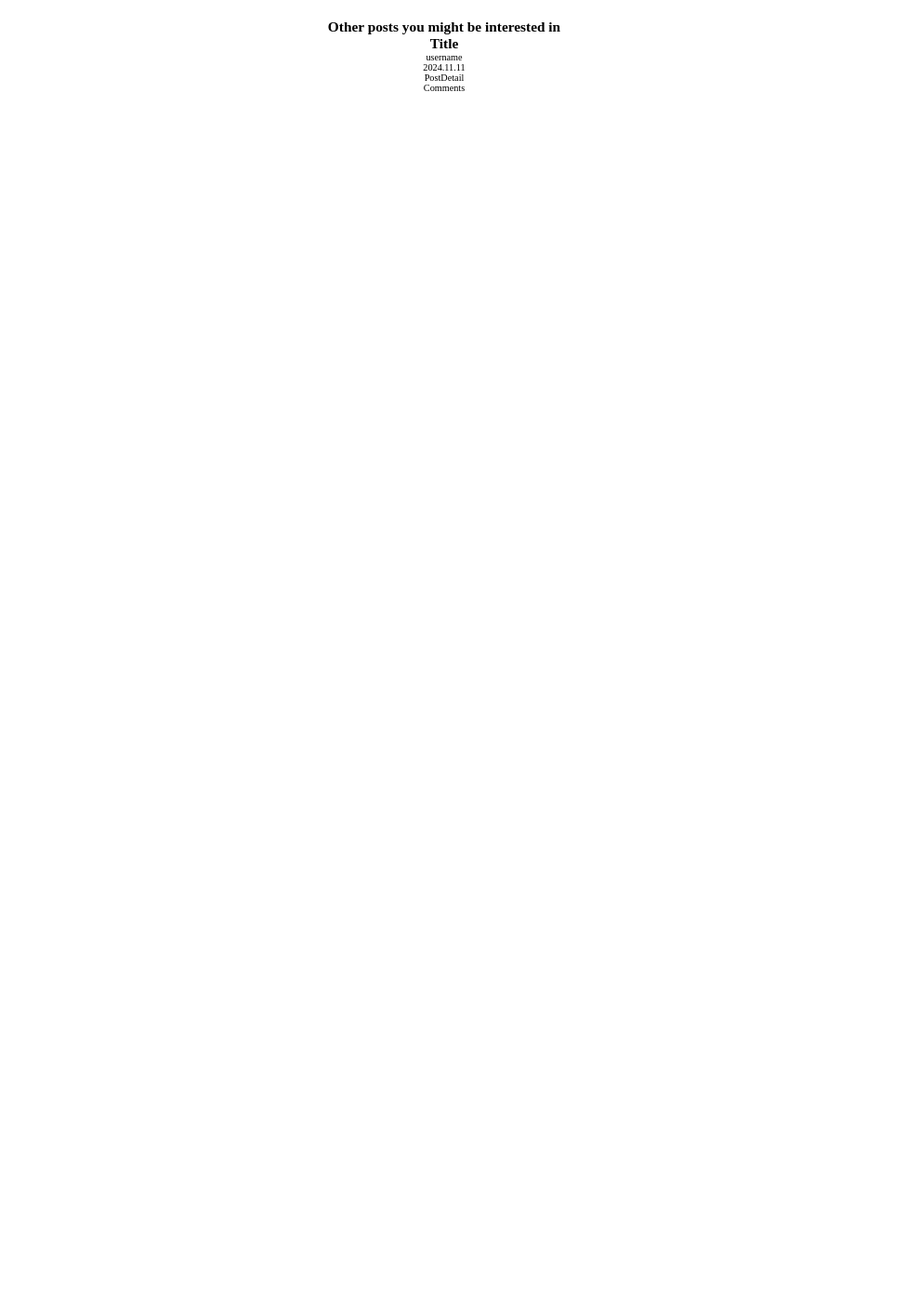
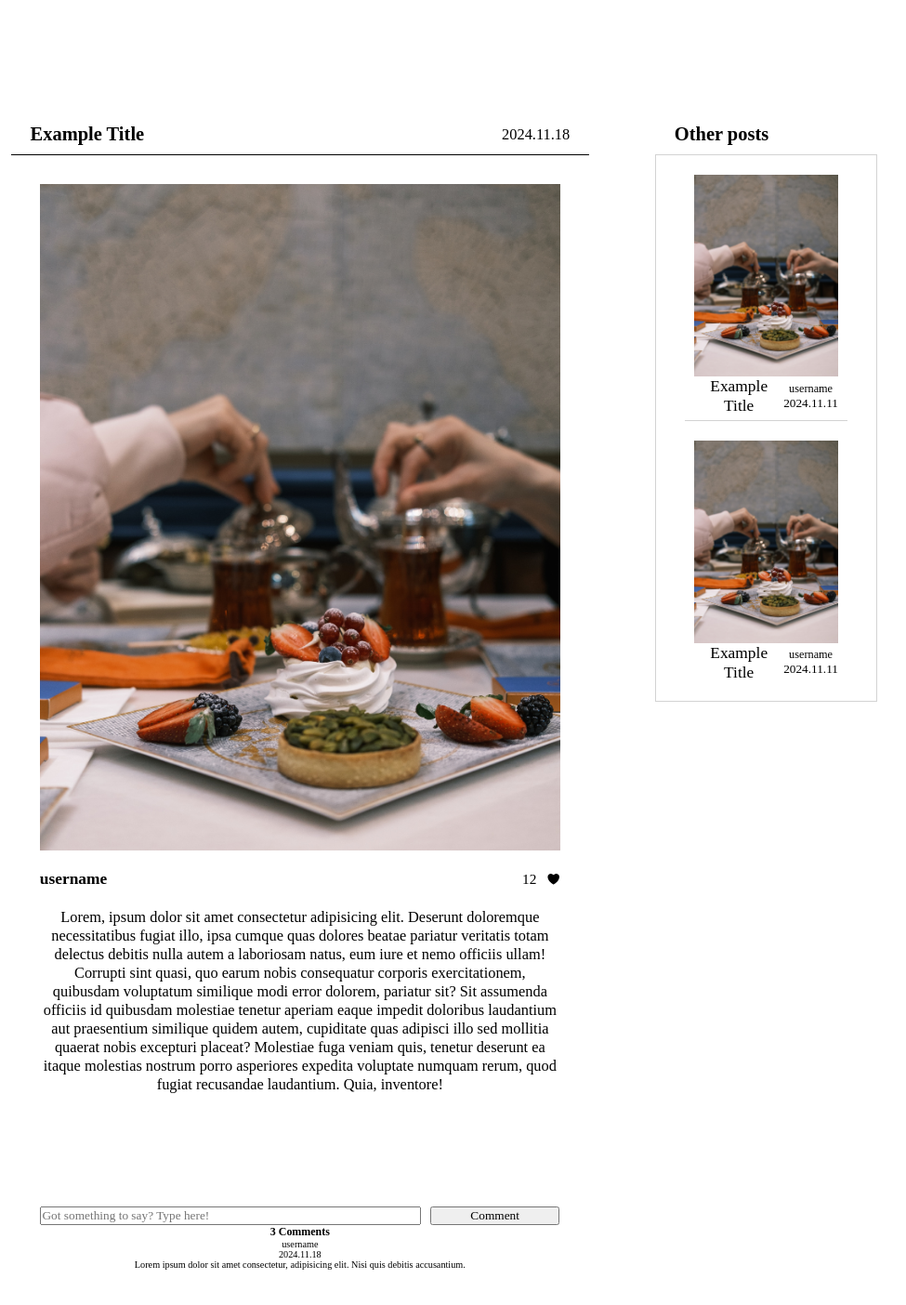
Before and after one commit to DevJennyKim/LifeLog-Client, a React (Vite) app: page /posts/1 in a window 1280 px wide. Shown: the top 1404 px of the page at 93% size, without its empty margins (162-1137 px from the left). Before the commit the page ends 800 px from the top, so only its background shows below. Built offline with nearby package versions, Linux system fonts and the light colour scheme; no server answers; a web font is replaced by a local one.

Commit message:
styiling comments

```diff
--- a/package.json
+++ b/package.json
@@ -14,6 +14,7 @@
     "dotenv": "^16.4.5",
     "react": "^18.3.1",
     "react-dom": "^18.3.1",
+    "react-icons": "^5.3.0",
     "react-router-dom": "^7.0.1",
     "sass": "^1.81.0",
     "sweetalert2": "^11.14.5",
--- a/src/components/Comments/Comments.jsx
+++ b/src/components/Comments/Comments.jsx
@@ -1,7 +1,36 @@
 import './Comments.scss';
 
 function Comments() {
-  return <div>Comments</div>;
+  return (
+    <div className="comments">
+      <form action="" className="comments__form">
+        <input
+          type="text"
+          className="comments__input"
+          placeholder="Got something to say? Type here!"
+          name="comment"
+        />
+        <button type="submit" className="comments__submit">
+          Comment
+        </button>
+      </form>
+      <div className="comments__list">
+        <h3 className="comments__title">3 Comments</h3>
+        <div className="comments__item-container">
+          <div className="comments__item">
+            <div className="comments__author">
+              <p className="comments__username">username</p>
+              <p className="comments__created-at">2024.11.18</p>
+            </div>
+            <p className="comments__item-comment">
+              Lorem ipsum dolor sit amet consectetur, adipisicing elit. Nisi
+              quis debitis accusantium.
+            </p>
+          </div>
+        </div>
+      </div>
+    </div>
+  );
 }
 
 export default Comments;
--- a/src/components/Comments/Comments.scss
+++ b/src/components/Comments/Comments.scss
@@ -0,0 +1,19 @@
+@use '../../style/partials/global' as *;
+@use '../../style/partials/mixins' as *;
+@use '../../style/partials/variables' as *;
+
+.comments {
+  margin: 4% 10% 10% 10%;
+  &__form {
+    display: flex;
+    justify-content: space-between;
+    padding: 0 1rem;
+    gap: 1rem;
+  }
+  &__input {
+    flex: 1.5;
+  }
+  &__submit {
+    flex: 0.5;
+  }
+}
--- a/src/components/PostDetail/PostDetail.jsx
+++ b/src/components/PostDetail/PostDetail.jsx
@@ -1,5 +1,41 @@
+import EgImg from '../../assets/images/5.png';
+import { IoHeart } from 'react-icons/io5';
 function PostDetail() {
-  return <div>PostDetail</div>;
+  return (
+    <div className="single-post">
+      <div className="single-post__container">
+        <div className="single-post__title-wrapper">
+          <h2 className="single-post__title">Example Title</h2>
+
+          <div className="single-post__date">2024.11.18</div>
+        </div>
+        <div className="single-post__post">
+          <img src={EgImg} alt="postImg" className="single-post__img" />
+          <div className="single-post__author">
+            <p className="single-post__username">username</p>
+            <div className="single-post__likes">
+              <p className="single-post__num-like">12</p>
+              <IoHeart className="single-post__like-icon" />
+            </div>
+          </div>
+          <p className="single-post__desc">
+            Lorem, ipsum dolor sit amet consectetur adipisicing elit. Deserunt
+            doloremque necessitatibus fugiat illo, ipsa cumque quas dolores
+            beatae pariatur veritatis totam delectus debitis nulla autem a
+            laboriosam natus, eum iure et nemo officiis ullam! Corrupti sint
+            quasi, quo earum nobis consequatur corporis exercitationem,
+            quibusdam voluptatum similique modi error dolorem, pariatur sit? Sit
+            assumenda officiis id quibusdam molestiae tenetur aperiam eaque
+            impedit doloribus laudantium aut praesentium similique quidem autem,
+            cupiditate quas adipisci illo sed mollitia quaerat nobis excepturi
+            placeat? Molestiae fuga veniam quis, tenetur deserunt ea itaque
+            molestias nostrum porro asperiores expedita voluptate numquam rerum,
+            quod fugiat recusandae laudantium. Quia, inventore!
+          </p>
+        </div>
+      </div>
+    </div>
+  );
 }
 
 export default PostDetail;
--- a/src/components/PostListInDetail/PostListInDetail.jsx
+++ b/src/components/PostListInDetail/PostListInDetail.jsx
@@ -1,10 +1,42 @@
+import EgImg from '../../assets/images/5.png';
 function PostListInDetail() {
   return (
-    <div className="post-list-in-detail__item">
-      <h2 className="post-list-in-detail__item-title">Title</h2>
-      <div className="post-list-in-detail__item-author">
-        <p className="post-list-in-detail__username">username</p>
-        <p className="post-list-in-detail__created at">2024.11.11</p>
+    <div className="post-list-in-detail">
+      <div className="post-list-in-detail__container">
+        <div className="post-list-in-detail__title-container">
+          <h1 className="post-list-in-detail__title">Other posts</h1>
+        </div>
+        <div className="post-list-in-detail__list">
+          <div className="post-list-in-detail__item">
+            <img
+              src={EgImg}
+              alt="postListImg"
+              className="post-list-in-detail__item-preview"
+            />
+            <div className="post-list-in-detail__item-content">
+              <h2 className="post-list-in-detail__item-title">Example Title</h2>
+              <div className="post-list-in-detail__item-author">
+                <p className="post-list-in-detail__username">username</p>
+                <p className="post-list-in-detail__created-at">2024.11.11</p>
+              </div>
+            </div>
+          </div>
+          {/* --------------- */}
+          <div className="post-list-in-detail__item">
+            <img
+              src={EgImg}
+              alt="postListImg"
+              className="post-list-in-detail__item-preview"
+            />
+            <div className="post-list-in-detail__item-content">
+              <h2 className="post-list-in-detail__item-title">Example Title</h2>
+              <div className="post-list-in-detail__item-author">
+                <p className="post-list-in-detail__username">username</p>
+                <p className="post-list-in-detail__created-at">2024.11.11</p>
+              </div>
+            </div>
+          </div>
+        </div>
       </div>
     </div>
   );
--- a/src/pages/PostDetailPage/PostDetailPage.jsx
+++ b/src/pages/PostDetailPage/PostDetailPage.jsx
@@ -1,26 +1,18 @@
-import './PostDetailPage';
+import './PostDetailPage.scss';
 import PostListInDetail from '../../components/PostListInDetail/PostListInDetail';
 import PostDetail from '../../components/PostDetail/PostDetail';
 import Comments from '../../components/Comments/Comments';
 function PostDetailPage() {
   return (
-    <div>
-      <section className="post-list-in-detail">
-        <div className="post-list-in-detail__container">
-          <div className="post-list-in-detail__title-container">
-            <h1 className="post-list-in-detail__title">
-              Other posts you might be interested in
-            </h1>
-          </div>
-          <div className="post-list-in-detail__list">
-            <PostListInDetail />
-          </div>
-        </div>
+    <main className="post-detail-page">
+      <section className="post-detail-page__list">
+        <PostListInDetail />
       </section>
-
-      <PostDetail />
-      <Comments />
-    </div>
+      <section className="post-detail-page__content">
+        <PostDetail />
+        <Comments />
+      </section>
+    </main>
   );
 }
 
--- a/src/pages/PostDetailPage/PostDetailPage.scss
+++ b/src/pages/PostDetailPage/PostDetailPage.scss
@@ -0,0 +1,174 @@
+@use '../../style/partials/global' as *;
+@use '../../style/partials/mixins' as *;
+@use '../../style/partials/variables' as *;
+.post-detail-page {
+  @include column;
+  gap: 2rem;
+  @include desktop {
+    flex-direction: row;
+    justify-content: space-between;
+    padding: 5rem 10rem;
+  }
+  &__list {
+    order: 1;
+    @include desktop {
+      order: 2;
+      flex: 0.5;
+      max-width: 40%;
+    }
+  }
+  &__content {
+    order: 2;
+    display: flex;
+    flex-direction: column;
+    gap: 2rem;
+
+    @include desktop {
+      order: 1;
+      flex: 3;
+      max-width: 70%;
+    }
+  }
+}
+
+.post-list-in-detail {
+  margin: 4% 10% 4% 10%;
+  border-bottom: 1px solid black;
+  @include desktop {
+    border: none;
+    margin: 5rem 5rem 5rem 0;
+  }
+  &__container {
+    @include column;
+  }
+  &__title-container {
+    width: 100%;
+    padding: 1rem 2rem;
+    border-bottom: 1px solid black;
+    @include desktop {
+      border: none;
+    }
+  }
+  &__title {
+    font-size: 2rem;
+    text-align: center;
+    @include desktop {
+      text-align: start;
+    }
+  }
+  &__list {
+    @include desktop {
+      border: 1px solid lightgray;
+    }
+  }
+
+  &__item {
+    display: flex;
+    justify-content: space-between;
+    border-bottom: 1px solid lightgray;
+    padding: 1.5rem 3rem;
+    @include desktop {
+      flex-direction: column;
+      margin: 1.5rem 3rem;
+      padding: 0.5rem 1rem;
+    }
+    &:last-child {
+      border-bottom: none;
+    }
+    &-preview {
+      display: none;
+      width: 100%;
+      height: 17vw;
+      object-fit: cover;
+      @include desktop {
+        display: block;
+      }
+    }
+    &-content {
+      align-items: center;
+      @include desktop;
+      display: flex;
+      justify-content: space-between;
+      width: 100%;
+    }
+    &-title {
+      font-size: 1.7rem;
+      font-weight: 400;
+    }
+    &-author {
+      @include column;
+    }
+  }
+  &__username {
+    font-size: 1.2rem;
+  }
+  &__created-at {
+    font-size: 1.3rem;
+  }
+}
+
+.single-post {
+  margin: 4% 10%;
+  @include desktop {
+    margin: 5rem;
+  }
+  &__container {
+    @include column;
+    gap: 1rem;
+  }
+  &__title-wrapper {
+    display: flex;
+    flex-direction: row;
+    justify-content: space-between;
+    padding: 1rem 2rem;
+    border-bottom: 1px solid lightgray;
+    align-items: center;
+    @include desktop {
+      border-bottom: 1px solid black;
+    }
+  }
+  &__title {
+    font-size: 2rem;
+  }
+  &__date {
+    font-size: 1.6rem;
+  }
+  &__post {
+    @include column;
+    padding: 2rem 3rem;
+    gap: 2rem;
+  }
+  &__img {
+    width: 100%;
+    height: 100%;
+    object-fit: cover;
+    @include tablet {
+      height: 50rem;
+    }
+    @include desktop {
+      height: 70rem;
+    }
+  }
+  &__author {
+    display: flex;
+    justify-content: space-between;
+  }
+  &__likes {
+    display: flex;
+    align-items: center;
+    gap: 1rem;
+  }
+  &__username {
+    font-weight: 600;
+    font-size: 1.7rem;
+  }
+  &__num-like {
+    font-size: 1.5rem;
+  }
+  &__like-icon {
+    font-size: 1.5rem;
+  }
+  &__desc {
+    font-size: 1.6rem;
+  }
+}
```
Also changed, not shown: src/components/PostDetail/PostDetail.scss (deleted), 1 other file (tests, documents, lock files or other folders).
